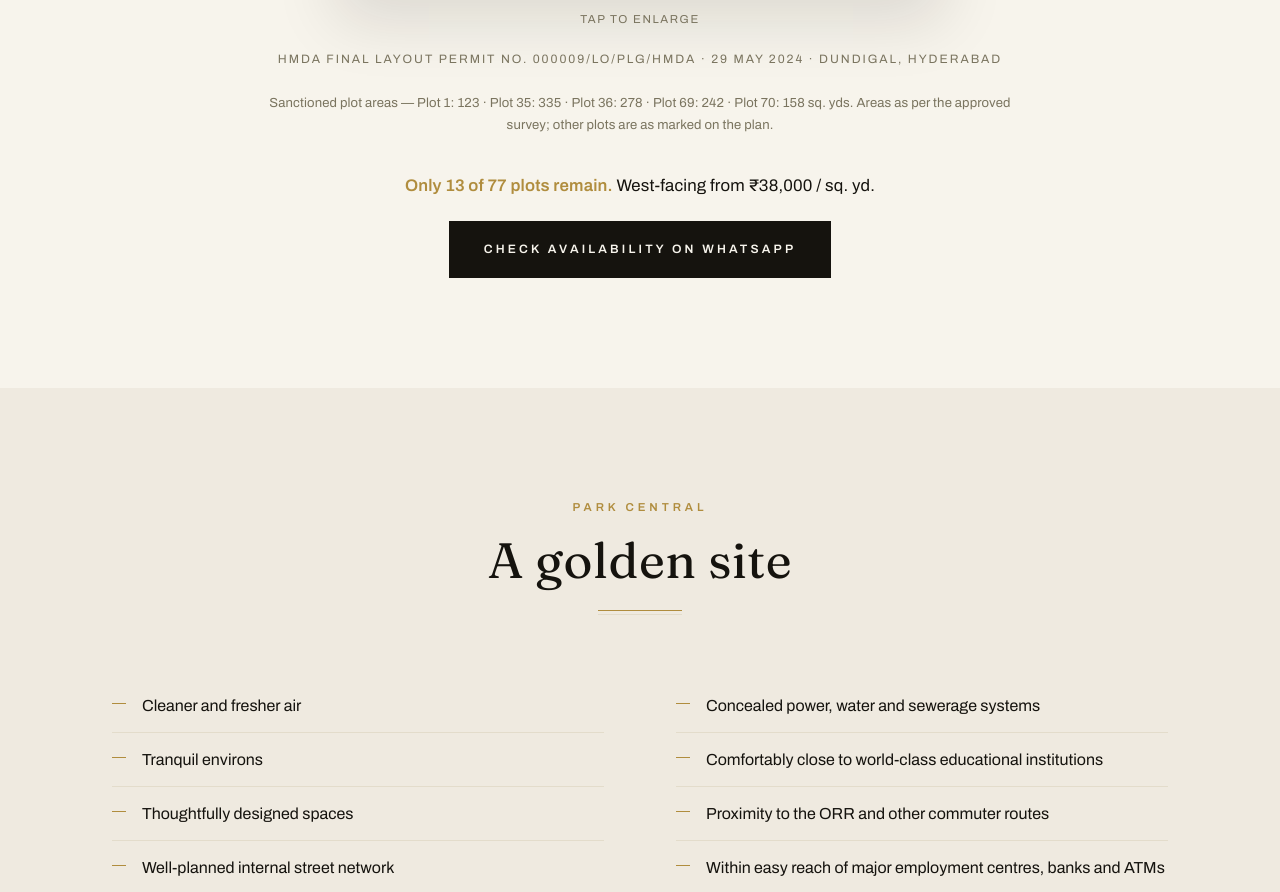
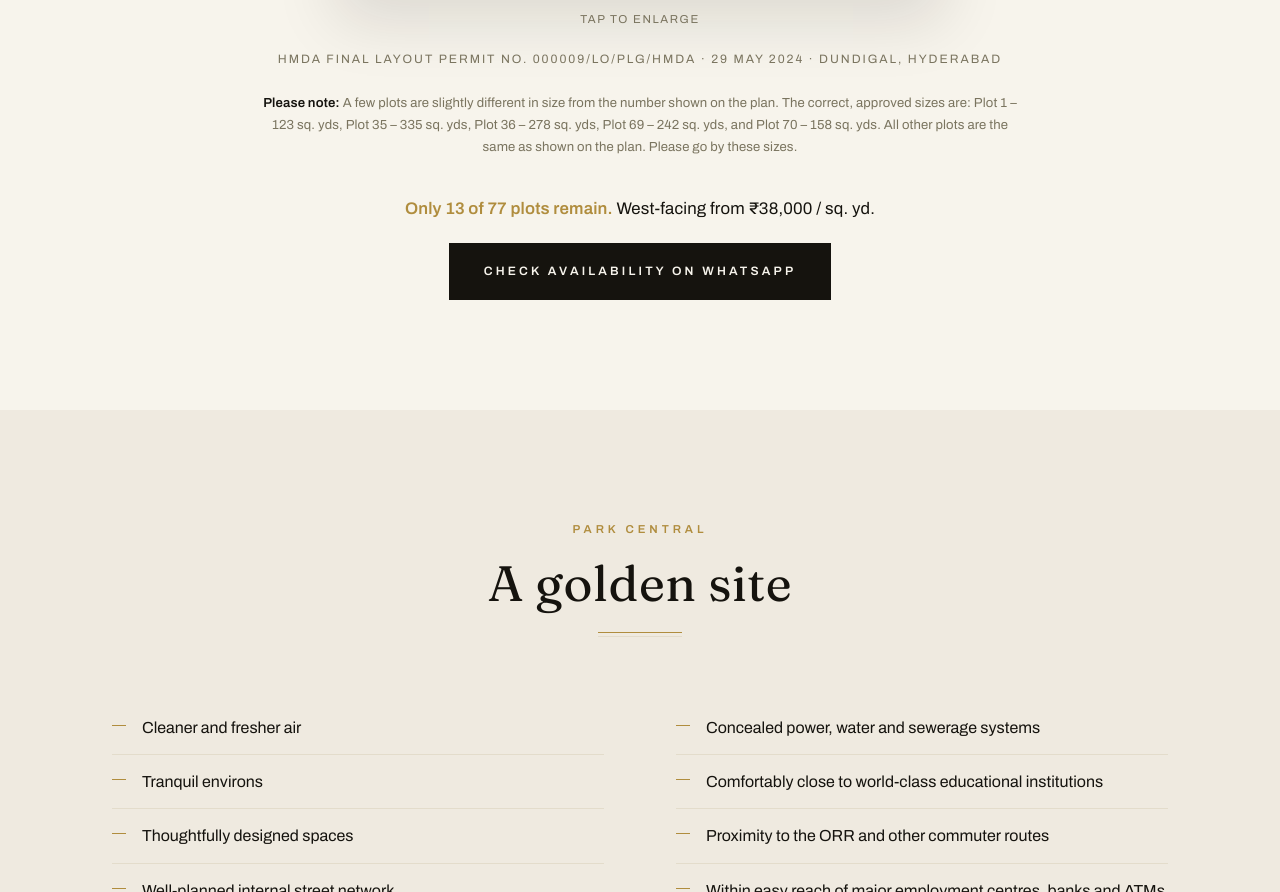
Before and after one commit to epicdevelopershyd/epicdevelopers-site, a plain HTML site: page parkcentral/index.html in a window 1280 px wide. Shown: the part 7403-8295 px from the top of the page. Drawn offline with Linux system fonts and the light colour scheme.

Commit message:
Rewrite plot-size note in plain English so buyers clearly understand which plots differ

```diff
--- a/assets/style.css
+++ b/assets/style.css
@@ -288,6 +288,7 @@ section.flush { padding: 0; }
 .plan-cta { text-align: center; margin-top: 36px; }
 .plan-cta .plan-avail { font-size: 1.05rem; color: var(--ink); margin: 0 0 20px; letter-spacing: 0.01em; }
 .plan-note { text-align: center; max-width: 760px; margin: 22px auto 0; font-size: 0.82rem; line-height: 1.7; color: var(--stone); letter-spacing: 0.01em; }
+.plan-note strong { color: var(--ink); }
 .plan-cta .plan-avail strong { color: var(--gold); }
 
 .map-frame { border: 1px solid var(--line); }
--- a/parkcentral/index.html
+++ b/parkcentral/index.html
@@ -154,7 +154,7 @@
       <img src="/assets/img/park2024-2-updated-RegNo-and-Date-2-Aug-24.jpg" alt="Park Central layout plan" loading="lazy">
       <figcaption>HMDA Final Layout Permit No. 000009/LO/Plg/HMDA · 29 May 2024 · Dundigal, Hyderabad</figcaption>
     </figure>
-    <p class="plan-note">Sanctioned plot areas &mdash; Plot 1: 123 &middot; Plot 35: 335 &middot; Plot 36: 278 &middot; Plot 69: 242 &middot; Plot 70: 158 sq. yds. Areas as per the approved survey; other plots are as marked on the plan.</p>
+    <p class="plan-note"><strong>Please note:</strong> A few plots are slightly different in size from the number shown on the plan. The correct, approved sizes are: Plot 1 &ndash; 123 sq. yds, Plot 35 &ndash; 335 sq. yds, Plot 36 &ndash; 278 sq. yds, Plot 69 &ndash; 242 sq. yds, and Plot 70 &ndash; 158 sq. yds. All other plots are the same as shown on the plan. Please go by these sizes.</p>
     <div class="plan-cta">
       <p class="plan-avail"><strong>Only 13 of 77 plots remain.</strong> West-facing from &#8377;38,000 / sq. yd.</p>
       <a class="btn solid" href="https://wa.me/917207370808?text=Hello%20Epic%20Developers%2C%20I%27d%20like%20to%20check%20plot%20availability%20at%20Park%20Central%2C%20Dundigal." target="_blank" rel="noopener">Check availability on WhatsApp</a>
```
